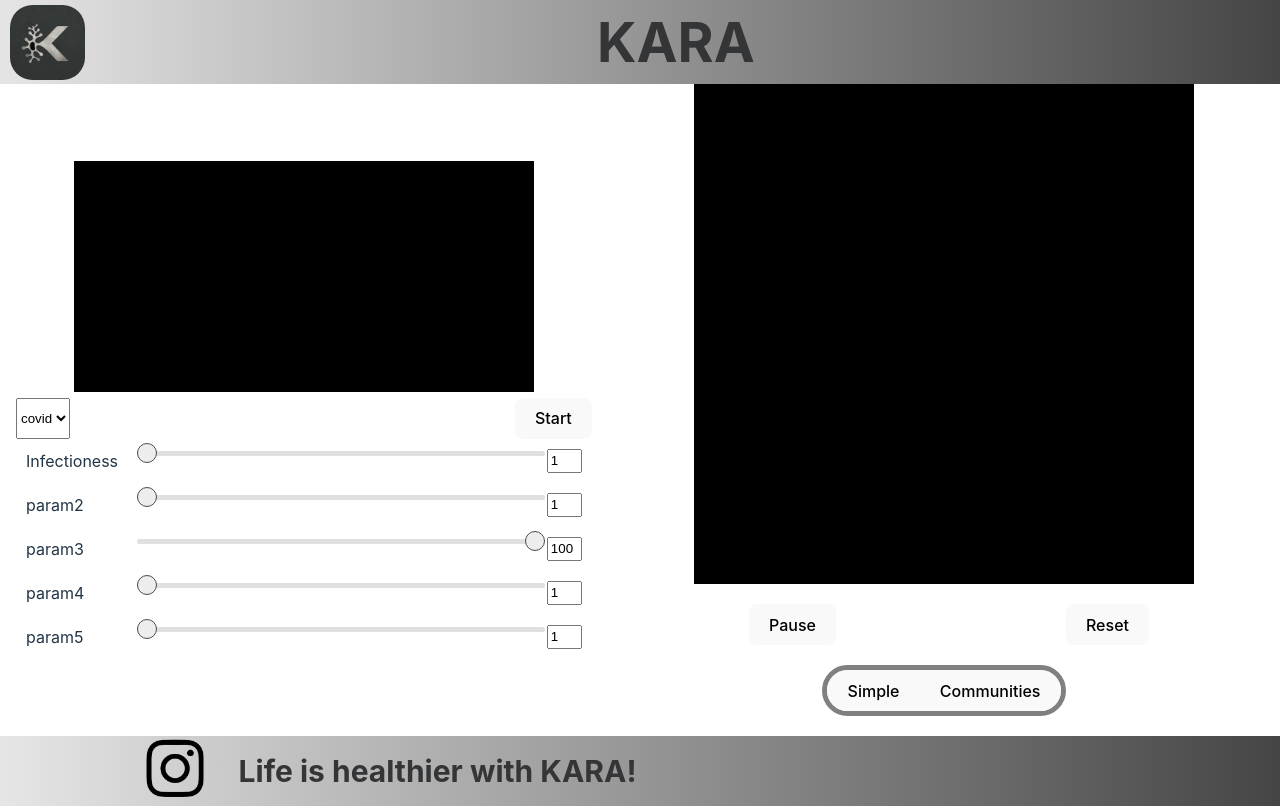
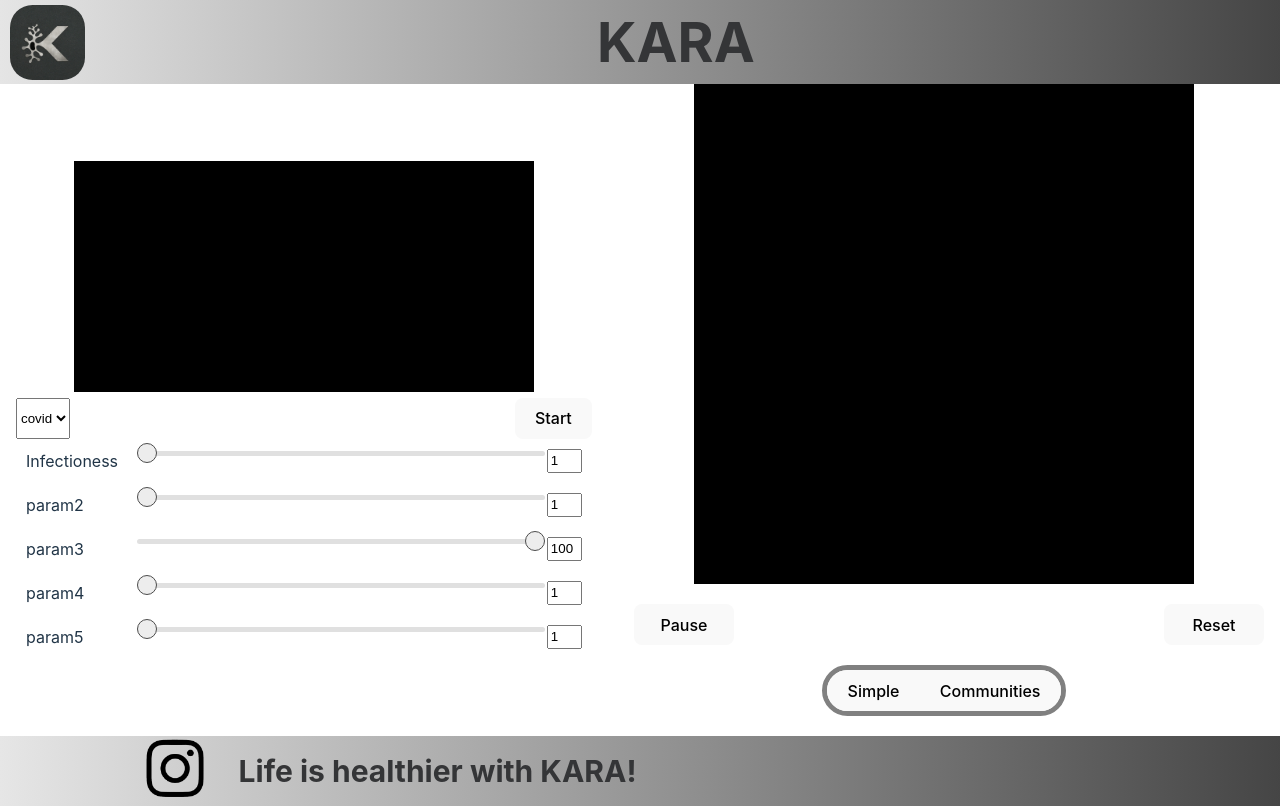
Before and after one commit to vvtttvv/Epidemic-Simulator, a React (Vite) app: page / in a window 1280 px wide. Built offline with nearby package versions, Linux system fonts and the light colour scheme.

Commit message:
update buton

```diff
--- a/src/Body/Map/Map.module.css
+++ b/src/Body/Map/Map.module.css
@@ -16,7 +16,10 @@
 .start_buttons{
     margin: 20px 0  0 10px;
     display: flex;
-    justify-content: space-around;
+    justify-content: space-between;
+}
+.pausePlayContainer {
+    width: 100px;
 }
 .settings_buttons{
     margin: 20px auto;
--- a/src/Body/Map/map.jsx
+++ b/src/Body/Map/map.jsx
@@ -1,21 +1,30 @@
-import styles from "./Map.module.css"
-function Map(){
+import React, { useState } from 'react';
+import styles from "./Map.module.css";
+
+function Map() {
+    const [isPaused, setIsPaused] = useState(false);
+
+    const handlePausePlayClick = () => {
+        setIsPaused(!isPaused);
+    };
+
     return (
         <div className={styles.wrapper}>
             <div className={styles.canvas_wrapper}>
-                <canvas className={styles.canvas}>
-
-                </canvas>
+                <canvas className={styles.canvas}></canvas>
             </div>
             <div className={styles.start_buttons}>
-                <button>Pause</button>
-                <button>Reset</button>
+                <div className={styles.pausePlayContainer}>
+                    <button onClick={handlePausePlayClick} style={{ minWidth: '100px' }}>{isPaused ? 'Play' : 'Pause'}</button>
+                </div>
+                <button style={{ minWidth: '100px' }}>Reset</button>
             </div>
             <div className={styles.settings_buttons}>
                 <button className={styles.simple_button}>Simple</button>
                 <button className={styles.community_button}>Communities</button>
             </div>
         </div>
-    )
+    );
 }
+
 export default Map;
```
